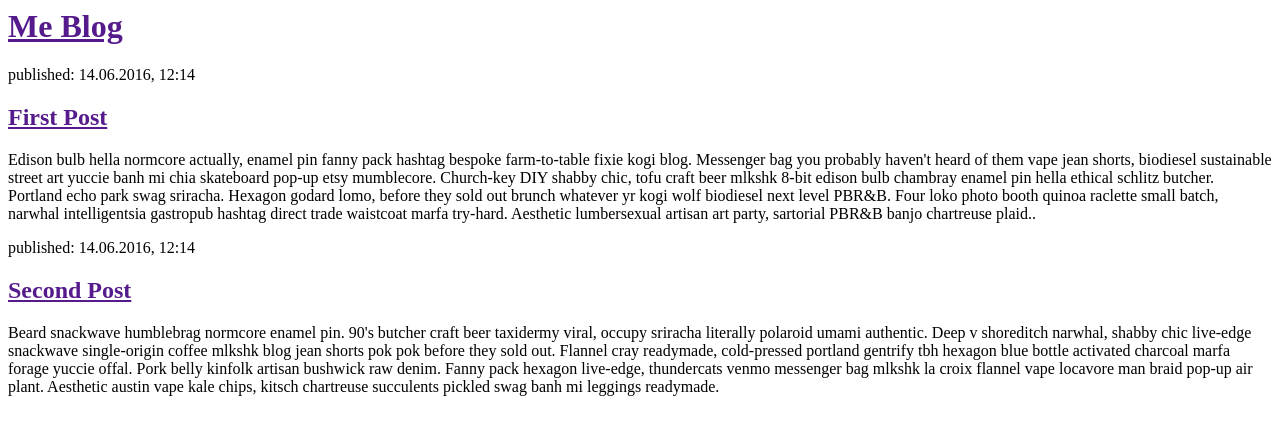
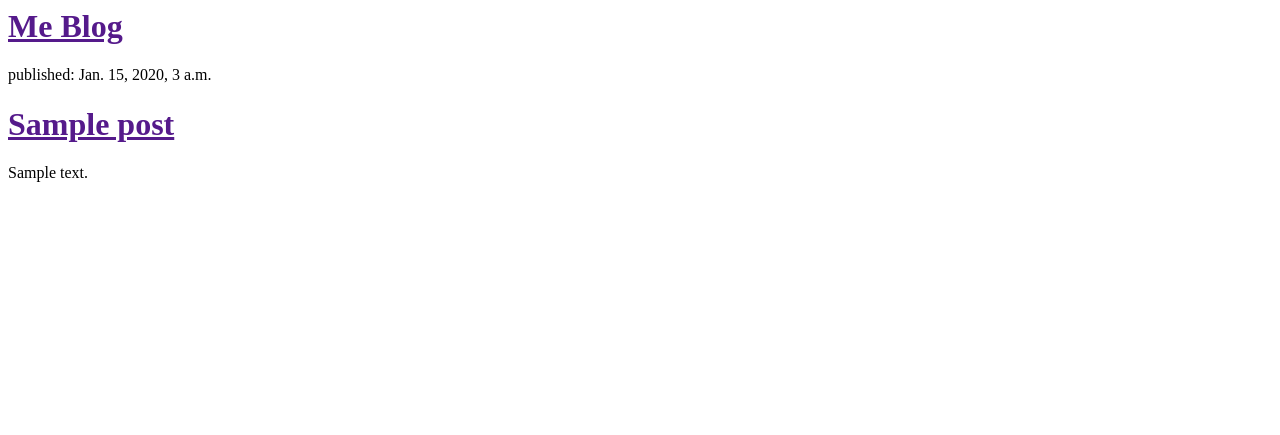
Before and after one commit to miknevinas/python-blog, a Django app: template blog/templates/blog/post_list.html in a window 1280 px wide. Shown: the top 435 px of the page. Run offline with Django 3.2, Linux system fonts and the light colour scheme; the template is opened without the code that fills it: values that come from a table or form of the project are taken from there, others are empty; tables that the repository leaves empty hold one stand-in row (values such as "Sample post").

Commit message:
Rendering dynamic posts in HTML

```diff
--- a/blog/templates/blog/post_list.html
+++ b/blog/templates/blog/post_list.html
@@ -7,16 +7,12 @@
             <h1><a href="">Me Blog</a></h1>
         </div>
 
+        {% for post in posts %}
         <div>
-            <p>published: 14.06.2016, 12:14</p>
-            <h2><a href="">First Post</a></h2>
-            <p>Edison bulb hella normcore actually, enamel pin fanny pack hashtag bespoke farm-to-table fixie kogi blog. Messenger bag you probably haven't heard of them vape jean shorts, biodiesel sustainable street art yuccie banh mi chia skateboard pop-up etsy mumblecore. Church-key DIY shabby chic, tofu craft beer mlkshk 8-bit edison bulb chambray enamel pin hella ethical schlitz butcher. Portland echo park swag sriracha. Hexagon godard lomo, before they sold out brunch whatever yr kogi wolf biodiesel next level PBR&B. Four loko photo booth quinoa raclette small batch, narwhal intelligentsia gastropub hashtag direct trade waistcoat marfa try-hard. Aesthetic lumbersexual artisan art party, sartorial PBR&B banjo chartreuse plaid..</p>
+            <p>published: {{ post.published_date }}</p>
+            <h1><a href="">{{ post.title }}</a></h1>
+            <p>{{ post.text|linebreaksbr }}</p>
         </div>
-
-        <div>
-            <p>published: 14.06.2016, 12:14</p>
-            <h2><a href="">Second Post</a></h2>
-            <p>Beard snackwave humblebrag normcore enamel pin. 90's butcher craft beer taxidermy viral, occupy sriracha literally polaroid umami authentic. Deep v shoreditch narwhal, shabby chic live-edge snackwave single-origin coffee mlkshk blog jean shorts pok pok before they sold out. Flannel cray readymade, cold-pressed portland gentrify tbh hexagon blue bottle activated charcoal marfa forage yuccie offal. Pork belly kinfolk artisan bushwick raw denim. Fanny pack hexagon live-edge, thundercats venmo messenger bag mlkshk la croix flannel vape locavore man braid pop-up air plant. Aesthetic austin vape kale chips, kitsch chartreuse succulents pickled swag banh mi leggings readymade.</p>
-        </div>
+        {% endfor %}
     </body>
 </html>
--- a/blog/views.py
+++ b/blog/views.py
@@ -1,5 +1,8 @@
 from django.shortcuts import render
+from django.utils import timezone
+from .models import Post
 
 # Create your views here.
 def post_list(request):
-    return render(request, 'blog/post_list.html', {})
+    posts = Post.objects.filter(published_date__lte=timezone.now()).order_by('published_date')
+    return render(request, 'blog/post_list.html', {'posts': posts})
```
